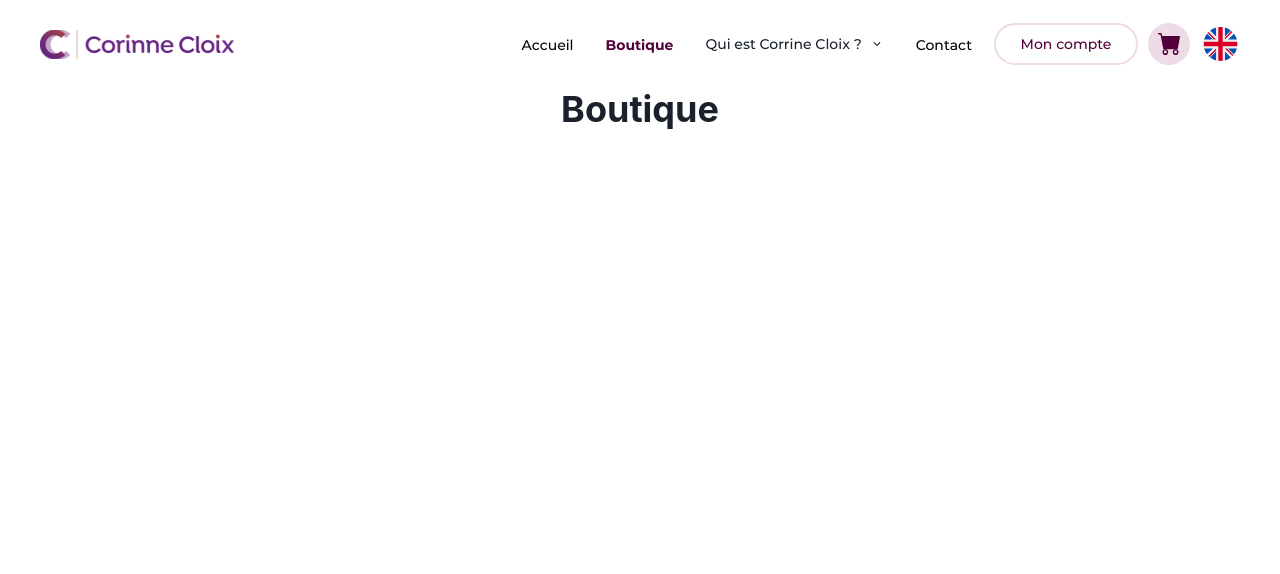
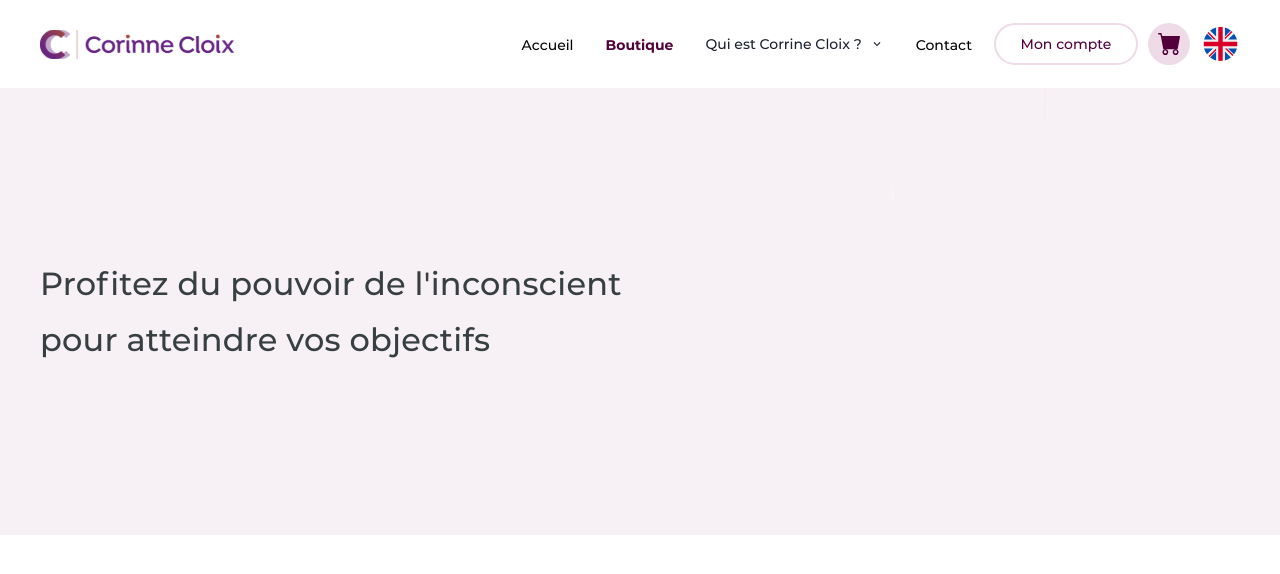
Before and after one commit to yasnbouz/hypnose-frontend, a Next.js app: page /boutique in a window 1280 px wide. Shown: the top 574 px of the page. Built offline with nearby package versions, Linux system fonts and the light colour scheme.

Commit message:
Feat: Add slider page boutique (#1459694909)

```diff
--- /dev/null
+++ b/src/components/BoutiquePage/Hero/index.tsx
@@ -0,0 +1,34 @@
+import { Box, Flex, Text, HStack } from '@chakra-ui/react';
+import Anime from '@/assets/BoutiquePage/Frame.svg';
+import FrameLeft from '@/assets/HomePage/hero/FrameLeft.svg';
+import FrameRight from '@/assets/HomePage/hero/FrameRight.svg';
+import FrameTop from '@/assets/HomePage/hero/FrameTop.svg';
+
+function Hero(): JSX.Element {
+    return (
+        <Flex as="section" h="447px" bg="#F7F1F6" pos="relative" px="20px" overflow="hidden">
+            <HStack maxWidth="1200px" w="100%" margin="auto" justifyContent="space-between" alignItems="center">
+                <Box>
+                    <Text as="h1" fontFamily="montserrat" fontWeight="500" fontSize="32px" lineHeight="56px" letterSpacing="0.2px" color="#373F41" maxW="632px">
+                        Profitez du pouvoir de l&apos;inconscient pour atteindre vos objectifs
+                    </Text>
+                </Box>
+                <Box>
+                    <Anime />
+                </Box>
+            </HStack>
+
+            <Box pos="absolute" w="275px" h="375px" left="-5px" bottom="-45px" opacity="0.4" aria-hidden="true">
+                <FrameLeft />
+            </Box>
+            <Box pos="absolute" w="256px" h="587px" right="0" top="0" opacity="0.4" aria-hidden="true">
+                <FrameRight />
+            </Box>
+            <Box pos="absolute" w="407px" h="316px" left="50%" transform="translateX(-50%)" top="-27px" opacity="0.4" aria-hidden="true">
+                <FrameTop />
+            </Box>
+        </Flex>
+    );
+}
+
+export default Hero;
--- a/src/pages/boutique/index.tsx
+++ b/src/pages/boutique/index.tsx
@@ -1,16 +1,11 @@
 import Header from '@/components/Common/Header';
-import { Heading } from '@chakra-ui/react';
-
+import Hero from '@/components/BoutiquePage/Hero';
 function Boutique(): JSX.Element {
     return (
         <div>
             <Header />
             <main>
-                <section>
-                    <Heading as="h1" textAlign="center">
-                        Boutique
-                    </Heading>
-                </section>
+                <Hero />
             </main>
         </div>
     );
```
Also changed, not shown: src/assets/BoutiquePage/Frame.svg (added).
